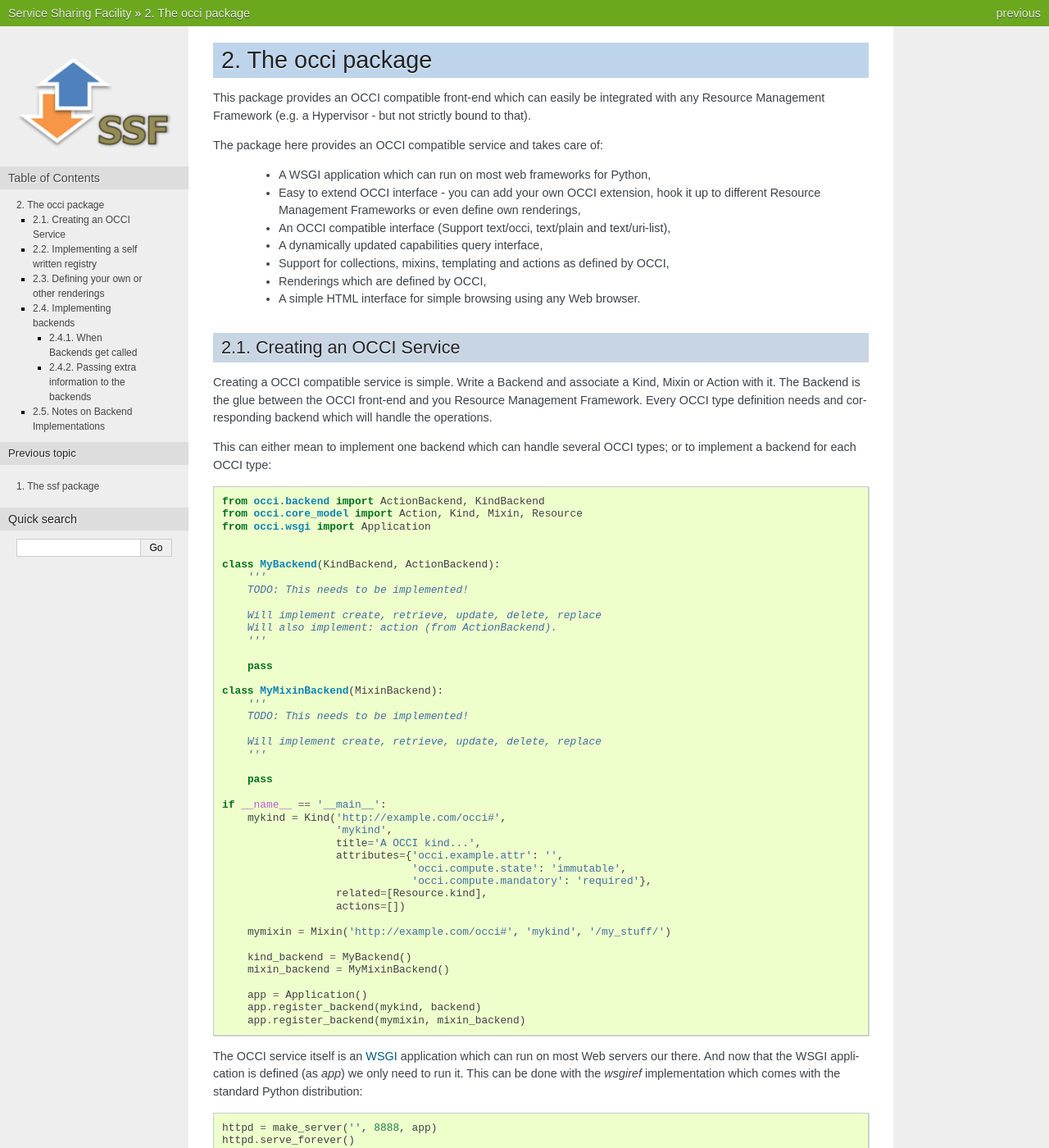
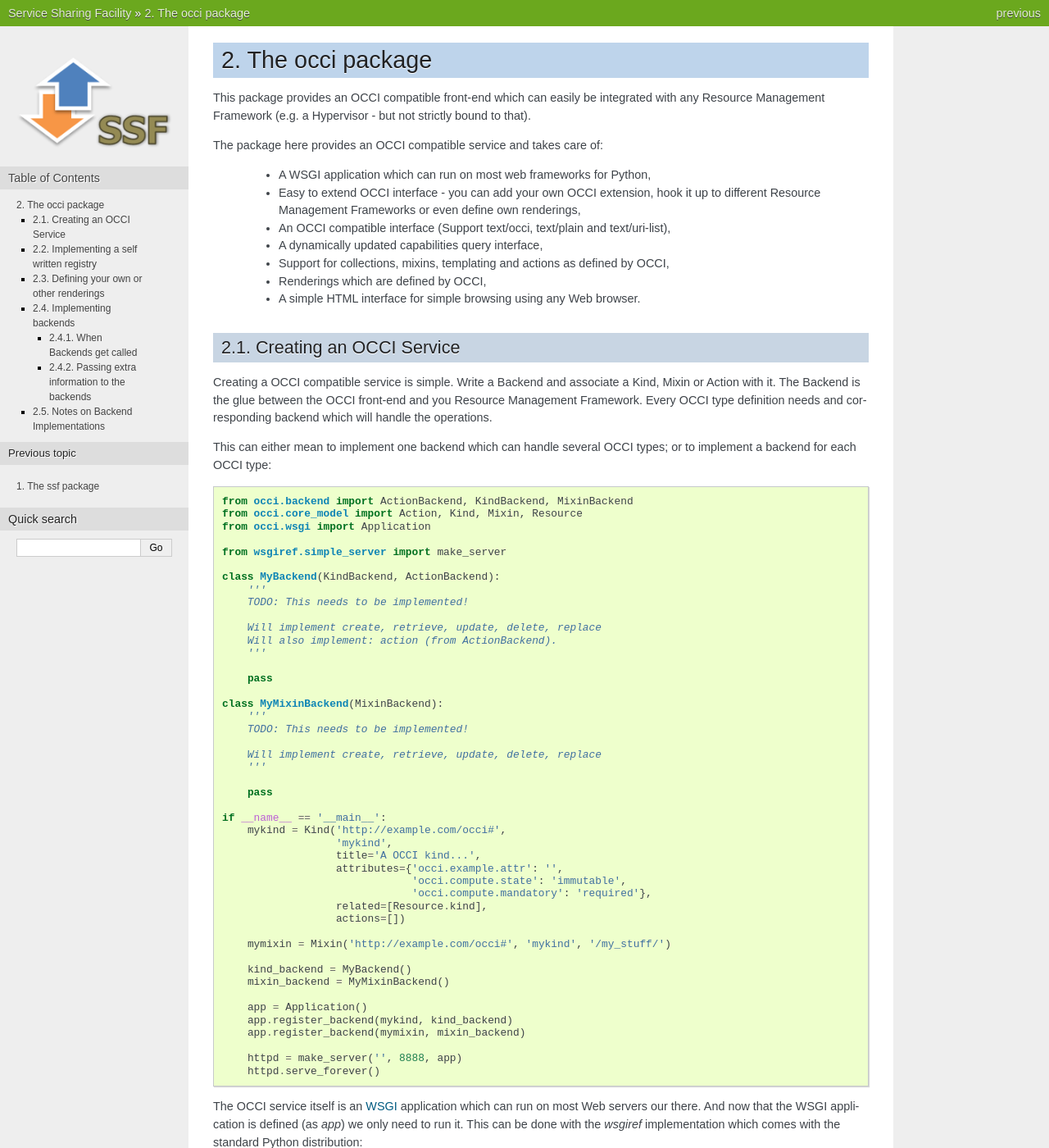
Before and after one commit to tmetsch/pyssf, a Sphinx documentation site: the page built from docs/source/occi.txt, in a window 1280 px wide and 1400 px high. Shown: the whole window at 82% size. Built offline with Sphinx 7.4.7, drawn with Linux system fonts in a browser that asks for light colours.

Commit message:
fixed example code.

```diff
--- a/docs/source/occi.txt
+++ b/docs/source/occi.txt
@@ -47,10 +47,11 @@ needs and corresponding backend which will handle the operations.
 This can either mean to implement one backend which can handle several OCCI
 types; or to implement a backend for each OCCI type::
 
-    from occi.backend import ActionBackend, KindBackend
+    from occi.backend import ActionBackend, KindBackend, MixinBackend
     from occi.core_model import Action, Kind, Mixin, Resource
     from occi.wsgi import Application
 
+    from wsgiref.simple_server import make_server
 
     class MyBackend(KindBackend, ActionBackend):
         '''
@@ -87,8 +88,11 @@ types; or to implement a backend for each OCCI type::
         mixin_backend = MyMixinBackend()
 
         app = Application()
-        app.register_backend(mykind, backend)
+        app.register_backend(mykind, kind_backend)
         app.register_backend(mymixin, mixin_backend)
+
+        httpd = make_server('', 8888, app)
+        httpd.serve_forever()
 
 The OCCI service itself is an `WSGI <http://www.wsgi.org/>`_ application which
 can run on most Web servers our there. And now that the WSGI application is
```
